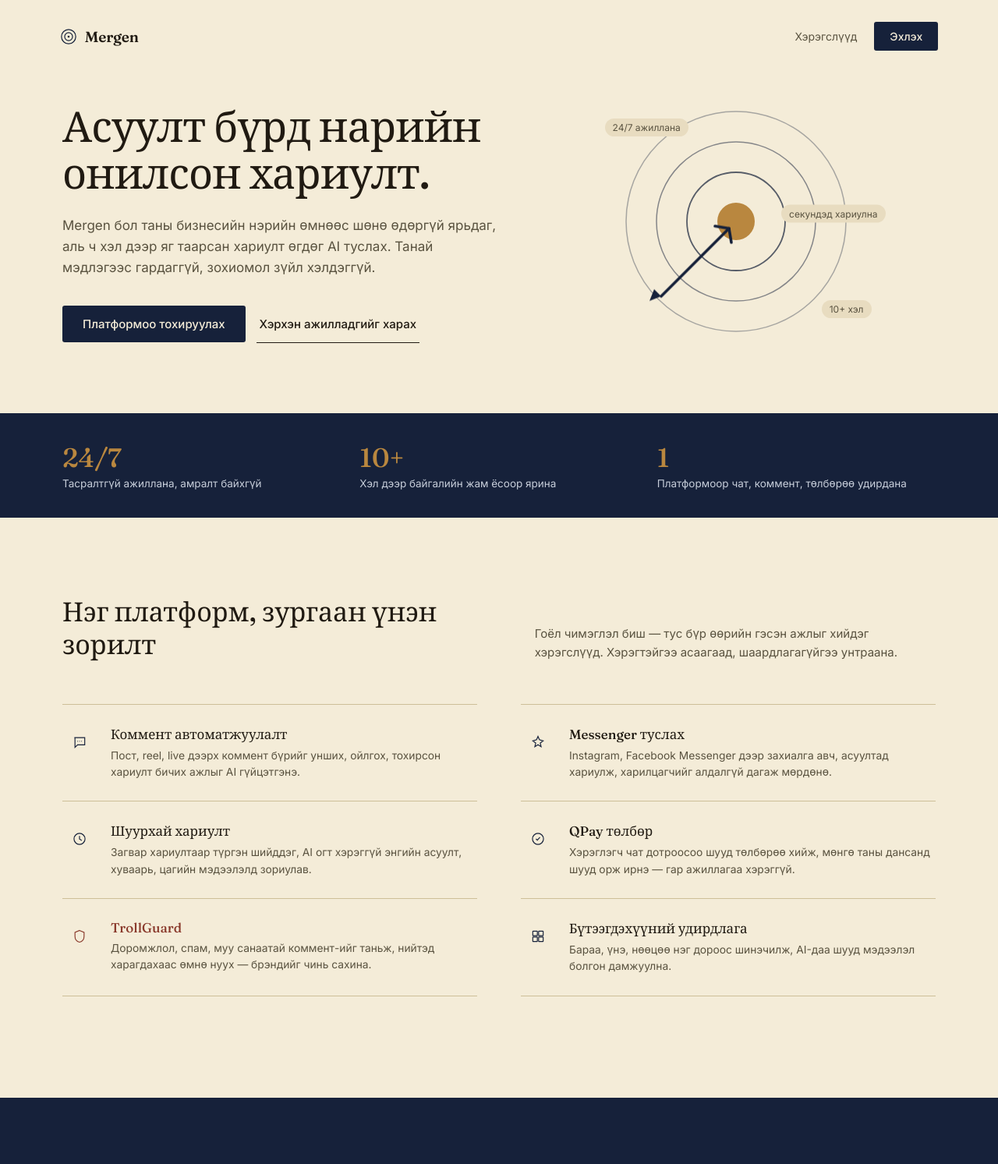
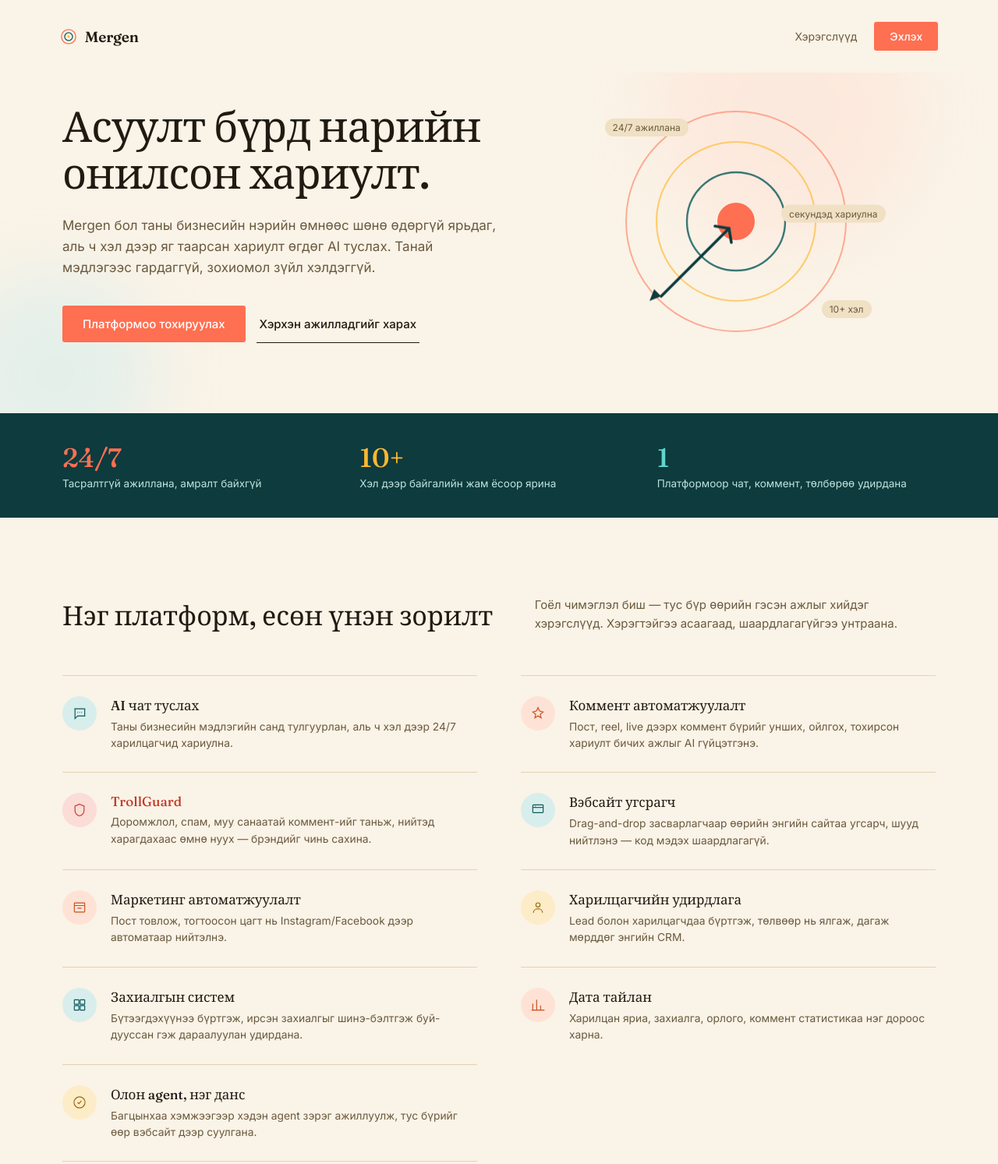
Before and after one commit to urnaa930525-coder/mergen-backend222222, a website: page index.html in a window 1280 px wide. Shown: the top 1493 px of the page at 78% size. Drawn offline with Linux system fonts and the light colour scheme.

Commit message:
Update index.html

```diff
--- a/index.html
+++ b/index.html
@@ -9,15 +9,21 @@
 <link href="https://fonts.googleapis.com/css2?family=Fraunces:opsz,wght@9..144,400;9..144,500;9..144,600&family=Inter:wght@400;500;600&display=swap" rel="stylesheet">
 <style>
   :root {
-    --ink: #16213a;
-    --ink-soft: #26314f;
-    --paper: #f4ecd8;
-    --paper-dim: #e8dcc0;
-    --brass: #b9873f;
-    --brass-deep: #8f661f;
-    --rust: #8a3a2c;
+    --ink: #0d3b3e;
+    --ink-soft: #1c5153;
+    --paper: #faf3e7;
+    --paper-dim: #f0e0c4;
+    --brass: #ff6f51;
+    --brass-deep: #c94f1e;
+    --mustard: #ffb830;
+    --mustard-deep: #9a6b0c;
+    --teal-tint: #d8eeec;
+    --teal-tint-deep: #0d5a5c;
+    --coral-tint: #ffe2d6;
+    --coral-tint-deep: #c94f1e;
+    --rust: #c23b2a;
     --text-dark: #201a12;
-    --text-dim: #5a5340;
+    --text-dim: #6b5a3f;
   }
   * { box-sizing: border-box; margin: 0; padding: 0; }
   html { scroll-behavior: smooth; }
@@ -36,23 +42,27 @@
   .nav-links { display: flex; align-items: center; gap: 22px; font-size: 14px; }
   .nav-links a.plain { color: var(--text-dim); }
   .nav-links a.button {
-    background: var(--ink); color: var(--paper); padding: 10px 20px; border-radius: 3px; font-weight: 500;
+    background: var(--brass); color: #fff; padding: 10px 20px; border-radius: 3px; font-weight: 500;
   }
 
-  .hero { padding: 40px 6vw 90px; }
-  .hero-grid { max-width: 1120px; margin: 0 auto; display: grid; grid-template-columns: 1.05fr 0.95fr; gap: 40px; align-items: center; }
+  .hero { padding: 40px 6vw 90px; position: relative; overflow: hidden; }
+  .hero::before, .hero::after {
+    content: ''; position: absolute; border-radius: 50%; filter: blur(40px); z-index: 0; pointer-events: none;
+  }
+  .hero::before { width: 340px; height: 340px; background: var(--coral-tint); opacity: 0.55; top: -120px; right: 8%; }
+  .hero::after { width: 260px; height: 260px; background: var(--teal-tint); opacity: 0.6; bottom: -80px; left: -60px; }
+  .hero-grid { max-width: 1120px; margin: 0 auto; display: grid; grid-template-columns: 1.05fr 0.95fr; gap: 40px; align-items: center; position: relative; z-index: 1; }
   .hero h1 {
     font-size: clamp(34px, 4.6vw, 54px); line-height: 1.12; font-weight: 500; letter-spacing: -0.015em;
     max-width: 11.5em;
   }
   .hero .lede { margin-top: 22px; font-size: 17px; line-height: 1.6; color: var(--text-dim); max-width: 34em; }
   .hero .actions { margin-top: 34px; display: flex; gap: 14px; flex-wrap: wrap; align-items: center; }
-  .btn-primary { background: var(--ink); color: var(--paper); padding: 14px 26px; border-radius: 3px; font-weight: 500; font-size: 15px; }
+  .btn-primary { background: var(--brass); color: #fff; padding: 14px 26px; border-radius: 3px; font-weight: 500; font-size: 15px; }
   .btn-ghost { color: var(--text-dark); padding: 14px 4px; font-weight: 500; font-size: 15px; border-bottom: 1px solid var(--text-dark); }
 
   .target-stage { position: relative; aspect-ratio: 1 / 1; max-width: 420px; margin: 0 auto; }
   .target-stage svg { width: 100%; height: 100%; overflow: visible; }
-  .ring { fill: none; stroke: var(--ink); }
   .orbit-label {
     position: absolute; font-size: 12px; color: var(--text-dim); background: var(--paper-dim);
     padding: 4px 10px; border-radius: 999px; white-space: nowrap;
@@ -71,8 +81,11 @@
 
   .stats-band { background: var(--ink); color: var(--paper); padding: 36px 6vw; }
   .stats-grid { max-width: 1120px; margin: 0 auto; display: grid; grid-template-columns: repeat(3, 1fr); gap: 24px; }
-  .stat .num { font-family: 'Fraunces', serif; font-size: 34px; color: var(--brass); font-weight: 500; }
-  .stat .label { margin-top: 4px; font-size: 13.5px; color: #c7ceda; }
+  .stat .num { font-family: 'Fraunces', serif; font-size: 34px; font-weight: 500; }
+  .stat:nth-child(1) .num { color: var(--brass); }
+  .stat:nth-child(2) .num { color: var(--mustard); }
+  .stat:nth-child(3) .num { color: #5fd6cd; }
+  .stat .label { margin-top: 4px; font-size: 13.5px; color: #bfe3df; }
 
   .capabilities { padding: 100px 6vw 40px; }
   .cap-head { max-width: 1120px; margin: 0 auto 54px; display: grid; grid-template-columns: 1.1fr 1fr; gap: 40px; align-items: end; }
@@ -81,21 +94,25 @@
 
   .cap-grid { max-width: 1120px; margin: 0 auto; display: grid; grid-template-columns: 1fr 1fr; column-gap: 56px; }
   .cap-row {
-    padding: 26px 0; border-top: 1px solid #cdbf98; display: grid; grid-template-columns: 44px 1fr; gap: 18px;
+    padding: 26px 0; border-top: 1px solid #e3d2b4; display: grid; grid-template-columns: 44px 1fr; gap: 18px;
   }
-  .cap-grid .cap-row:nth-child(5),
-  .cap-grid .cap-row:nth-child(6) { border-bottom: 1px solid #cdbf98; }
-  .cap-icon { width: 44px; height: 44px; border-radius: 50%; display: flex; align-items: center; justify-content: center; }
-  .cap-icon svg { width: 20px; height: 20px; stroke: var(--ink); fill: none; stroke-width: 1.4; }
+  .cap-grid .cap-row:last-child { border-bottom: 1px solid #e3d2b4; }
+  .cap-icon { width: 44px; height: 44px; border-radius: 50%; display: flex; align-items: center; justify-content: center; background: var(--teal-tint); }
+  .cap-icon svg { width: 20px; height: 20px; stroke: var(--teal-tint-deep); fill: none; stroke-width: 1.4; }
+  .cap-row:nth-child(3n+2) .cap-icon { background: var(--coral-tint); }
+  .cap-row:nth-child(3n+2) .cap-icon svg { stroke: var(--coral-tint-deep); }
+  .cap-row:nth-child(3n+3) .cap-icon { background: #fdecc8; }
+  .cap-row:nth-child(3n+3) .cap-icon svg { stroke: var(--mustard-deep); }
   .cap-row h3 { font-size: 17px; font-weight: 500; margin-bottom: 6px; }
   .cap-row p { font-size: 13.8px; line-height: 1.55; color: var(--text-dim); }
+  .cap-row.flag .cap-icon { background: #fbdcd6; }
   .cap-row.flag .cap-icon svg { stroke: var(--rust); }
   .cap-row.flag h3 { color: var(--rust); }
 
   .cta-band { background: var(--ink); color: var(--paper); padding: 90px 6vw; text-align: center; margin-top: 90px; }
   .cta-band h2 { font-size: clamp(28px, 3.6vw, 40px); font-weight: 500; max-width: 15em; margin: 0 auto 18px; }
-  .cta-band p { color: #c7ceda; font-size: 15.5px; margin-bottom: 30px; }
-  .cta-band .btn-primary { background: var(--brass); color: var(--ink); }
+  .cta-band p { color: #bfe3df; font-size: 15.5px; margin-bottom: 30px; }
+  .cta-band .btn-primary { background: var(--mustard); color: var(--ink); }
 
   footer { padding: 30px 6vw; text-align: center; color: var(--text-dim); font-size: 13px; }
 
@@ -113,7 +130,7 @@
 
 <nav class="top">
   <div class="wordmark">
-    <svg viewBox="0 0 24 24"><circle cx="12" cy="12" r="10" fill="none" stroke="#16213a" stroke-width="1.3"/><circle cx="12" cy="12" r="5.5" fill="none" stroke="#16213a" stroke-width="1.3"/><circle cx="12" cy="12" r="1.4" fill="#16213a"/></svg>
+    <svg viewBox="0 0 24 24"><circle cx="12" cy="12" r="10" fill="none" stroke="#ff6f51" stroke-width="1.4"/><circle cx="12" cy="12" r="5.5" fill="none" stroke="#0d5a5c" stroke-width="1.4"/><circle cx="12" cy="12" r="1.6" fill="#ffb830"/></svg>
     Mergen
   </div>
   <div class="nav-links">
@@ -135,14 +152,14 @@
 
     <div class="target-stage">
       <svg viewBox="0 0 200 200">
-        <circle class="ring" cx="100" cy="100" r="94" stroke-width="1" opacity="0.35"/>
-        <circle class="ring" cx="100" cy="100" r="68" stroke-width="1" opacity="0.5"/>
-        <circle class="ring" cx="100" cy="100" r="42" stroke-width="1.2" opacity="0.7"/>
-        <circle cx="100" cy="100" r="16" fill="#b9873f"/>
+        <circle cx="100" cy="100" r="94" fill="none" stroke="#ff6f51" stroke-width="1.3" opacity="0.55"/>
+        <circle cx="100" cy="100" r="68" fill="none" stroke="#ffb830" stroke-width="1.4" opacity="0.65"/>
+        <circle cx="100" cy="100" r="42" fill="none" stroke="#0d5a5c" stroke-width="1.6" opacity="0.8"/>
+        <circle cx="100" cy="100" r="16" fill="#ff6f51"/>
         <g class="arrow-mark">
-          <line x1="36" y1="164" x2="94" y2="106" stroke="#16213a" stroke-width="2.4" stroke-linecap="round"/>
-          <path d="M94 106 L82 104 M94 106 L96 118" stroke="#16213a" stroke-width="2.4" stroke-linecap="round" fill="none"/>
-          <path d="M36 164 L26 168 L30 158 Z" fill="#16213a"/>
+          <line x1="36" y1="164" x2="94" y2="106" stroke="#0d3b3e" stroke-width="2.4" stroke-linecap="round"/>
+          <path d="M94 106 L82 104 M94 106 L96 118" stroke="#0d3b3e" stroke-width="2.4" stroke-linecap="round" fill="none"/>
+          <path d="M36 164 L26 168 L30 158 Z" fill="#0d3b3e"/>
         </g>
       </svg>
       <span class="orbit-label ol-1">24/7 ажиллана</span>
@@ -162,40 +179,24 @@
 
 <section class="capabilities" id="capabilities">
   <div class="cap-head">
-    <h2>Нэг платформ, зургаан үнэн зорилт</h2>
+    <h2>Нэг платформ, есөн үнэн зорилт</h2>
     <p>Гоёл чимэглэл биш — тус бүр өөрийн гэсэн ажлыг хийдэг хэрэгслүүд. Хэрэгтэйгээ асаагаад, шаардлагагүйгээ унтраана.</p>
   </div>
 
   <div class="cap-grid">
     <div class="cap-row">
-      <div class="cap-icon"><svg viewBox="0 0 24 24"><path d="M4 5h16v11H9l-4 4V5z"/><circle cx="9" cy="10.5" r="0.6" fill="#16213a" stroke="none"/><circle cx="12" cy="10.5" r="0.6" fill="#16213a" stroke="none"/><circle cx="15" cy="10.5" r="0.6" fill="#16213a" stroke="none"/></svg></div>
+      <div class="cap-icon"><svg viewBox="0 0 24 24"><path d="M4 5h16v11H9l-4 4V5z"/><circle cx="9" cy="10.5" r="0.6" fill="#0d3b3e" stroke="none"/><circle cx="12" cy="10.5" r="0.6" fill="#0d3b3e" stroke="none"/><circle cx="15" cy="10.5" r="0.6" fill="#0d3b3e" stroke="none"/></svg></div>
       <div>
-        <h3>Коммент автоматжуулалт</h3>
-        <p>Пост, reel, live дээрх коммент бүрийг унших, ойлгох, тохирсон хариулт бичих ажлыг AI гүйцэтгэнэ.</p>
+        <h3>AI чат туслах</h3>
+        <p>Таны бизнесийн мэдлэгийн санд тулгуурлан, аль ч хэл дээр 24/7 харилцагчид хариулна.</p>
       </div>
     </div>
 
     <div class="cap-row">
       <div class="cap-icon"><svg viewBox="0 0 24 24"><path d="M12 3l2.2 5.2L20 10l-4.5 3.3L16.8 19 12 15.9 7.2 19l1.3-5.7L4 10l5.8-1.8L12 3z"/></svg></div>
       <div>
-        <h3>Messenger туслах</h3>
-        <p>Instagram, Facebook Messenger дээр захиалга авч, асуултад хариулж, харилцагчийг алдалгүй дагаж мөрдөнө.</p>
-      </div>
-    </div>
-
-    <div class="cap-row">
-      <div class="cap-icon"><svg viewBox="0 0 24 24"><circle cx="12" cy="12" r="8.5"/><path d="M12 7.5v4.8l3.4 2"/></svg></div>
-      <div>
-        <h3>Шуурхай хариулт</h3>
-        <p>Загвар хариултаар түргэн шийддэг, AI огт хэрэггүй энгийн асуулт, хуваарь, цагийн мэдээлэлд зориулав.</p>
-      </div>
-    </div>
-
-    <div class="cap-row">
-      <div class="cap-icon"><svg viewBox="0 0 24 24"><circle cx="12" cy="12" r="8.5"/><path d="M9 12l2 2 4-4.5"/></svg></div>
-      <div>
-        <h3>QPay төлбөр</h3>
-        <p>Хэрэглэгч чат дотроосоо шууд төлбөрөө хийж, мөнгө таны дансанд шууд орж ирнэ — гар ажиллагаа хэрэггүй.</p>
+        <h3>Коммент автоматжуулалт</h3>
+        <p>Пост, reel, live дээрх коммент бүрийг унших, ойлгох, тохирсон хариулт бичих ажлыг AI гүйцэтгэнэ.</p>
       </div>
     </div>
 
@@ -208,10 +209,50 @@
     </div>
 
     <div class="cap-row">
+      <div class="cap-icon"><svg viewBox="0 0 24 24"><rect x="4" y="4" width="16" height="12" rx="1"/><path d="M4 8h16"/><circle cx="8" cy="6" r="0.6" fill="#0d3b3e" stroke="none"/></svg></div>
+      <div>
+        <h3>Вэбсайт угсрагч</h3>
+        <p>Drag-and-drop засварлагчаар өөрийн энгийн сайтаа угсарч, шууд нийтлэнэ — код мэдэх шаардлагагүй.</p>
+      </div>
+    </div>
+
+    <div class="cap-row">
+      <div class="cap-icon"><svg viewBox="0 0 24 24"><rect x="4" y="5" width="16" height="14" rx="1"/><path d="M4 9h16M9 13h6"/></svg></div>
+      <div>
+        <h3>Маркетинг автоматжуулалт</h3>
+        <p>Пост товлож, тогтоосон цагт нь Instagram/Facebook дээр автоматаар нийтэлнэ.</p>
+      </div>
+    </div>
+
+    <div class="cap-row">
+      <div class="cap-icon"><svg viewBox="0 0 24 24"><circle cx="12" cy="8" r="3.2"/><path d="M5 20c0-3.5 3-6 7-6s7 2.5 7 6"/></svg></div>
+      <div>
+        <h3>Харилцагчийн удирдлага</h3>
+        <p>Lead болон харилцагчдаа бүртгэж, төлвөөр нь ялгаж, дагаж мөрддөг энгийн CRM.</p>
+      </div>
+    </div>
+
+    <div class="cap-row">
       <div class="cap-icon"><svg viewBox="0 0 24 24"><rect x="4" y="4" width="7" height="7" rx="0.5"/><rect x="13" y="4" width="7" height="7" rx="0.5"/><rect x="4" y="13" width="7" height="7" rx="0.5"/><rect x="13" y="13" width="7" height="7" rx="0.5"/></svg></div>
       <div>
-        <h3>Бүтээгдэхүүний удирдлага</h3>
-        <p>Бараа, үнэ, нөөцөө нэг дороос шинэчилж, AI-даа шууд мэдээлэл болгон дамжуулна.</p>
+        <h3>Захиалгын систем</h3>
+        <p>Бүтээгдэхүүнээ бүртгэж, ирсэн захиалгыг шинэ-бэлтгэж буй-дууссан гэж дараалуулан удирдана.</p>
+      </div>
+    </div>
+
+    <div class="cap-row">
+      <div class="cap-icon"><svg viewBox="0 0 24 24"><path d="M4 20V10M10 20V4M16 20v-7M22 20H2"/></svg></div>
+      <div>
+        <h3>Дата тайлан</h3>
+        <p>Харилцан яриа, захиалга, орлого, коммент статистикаа нэг дороос харна.</p>
+      </div>
+    </div>
+
+    <div class="cap-row">
+      <div class="cap-icon"><svg viewBox="0 0 24 24"><circle cx="12" cy="12" r="8.5"/><path d="M9 12l2 2 4-4.5"/></svg></div>
+      <div>
+        <h3>Олон agent, нэг данс</h3>
+        <p>Багцынхаа хэмжээгээр хэдэн agent зэрэг ажиллуулж, тус бүрийг өөр вэбсайт дээр суулгана.</p>
       </div>
     </div>
   </div>
```
